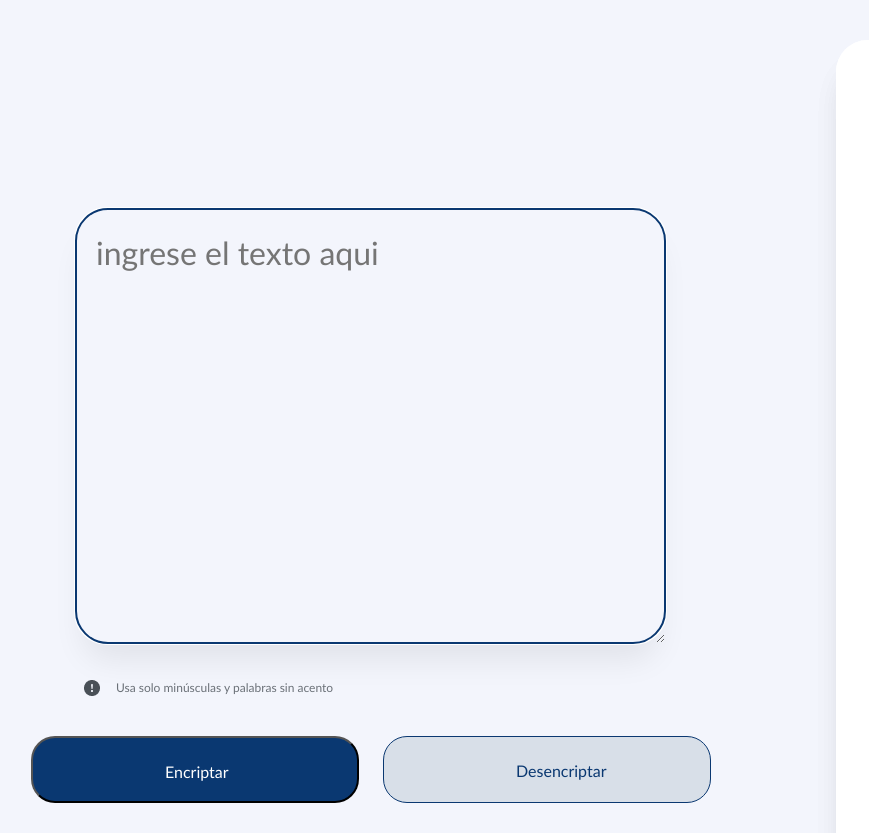
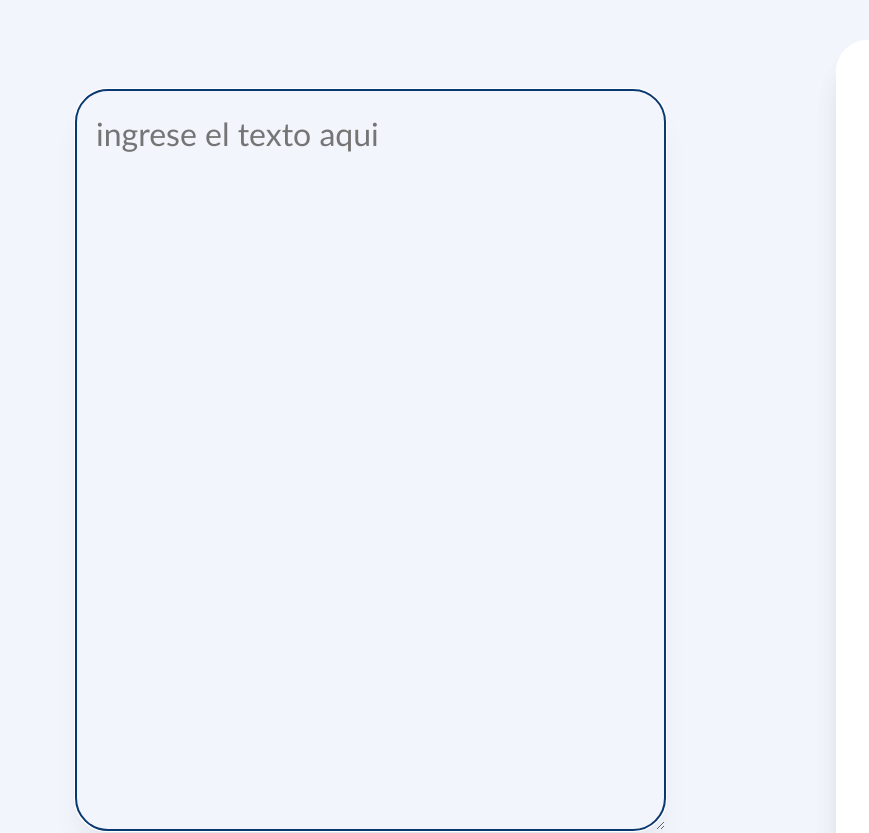
Before and after one commit to jolarove/encriptador-alura, a plain HTML site: page index.html in a window 1280 px wide. Shown: the top 833 px of the page, 164-1033 px from the left. Drawn offline with Linux system fonts and the light colour scheme; a script that the page names is missing.

Commit message:
Detallando CSS de versión escritorio

```diff
--- a/css/style.css
+++ b/css/style.css
@@ -22,9 +22,9 @@ body{
 .cajaTex {
     position: absolute;
     width: 549px;
-    height: 394px;
+    height: 700px;
     left: 240px;
-    top: 209px;
+    top: 90px;
     font-family: "calibri";
     font-style: normal;
     font-weight: 400;
@@ -51,7 +51,7 @@ body{
     width: 229px;
     height: 18px;
     left: 240px;
-    top: 679px;
+    top: 860px;
 }
 
 #alerta{
@@ -100,7 +100,7 @@ body{
     width: 680px;
     height: 67px;
     left: 195px;
-    top: 736px;
+    top: 900px;
 }
 
 #encriptar {
@@ -293,3 +293,8 @@ body{
     padding-left: 150px;
     padding-top: 24px;
 }
+
+/*CSS responsivo*/
+@media screen and (max-width:480px) {
+
+}
```
